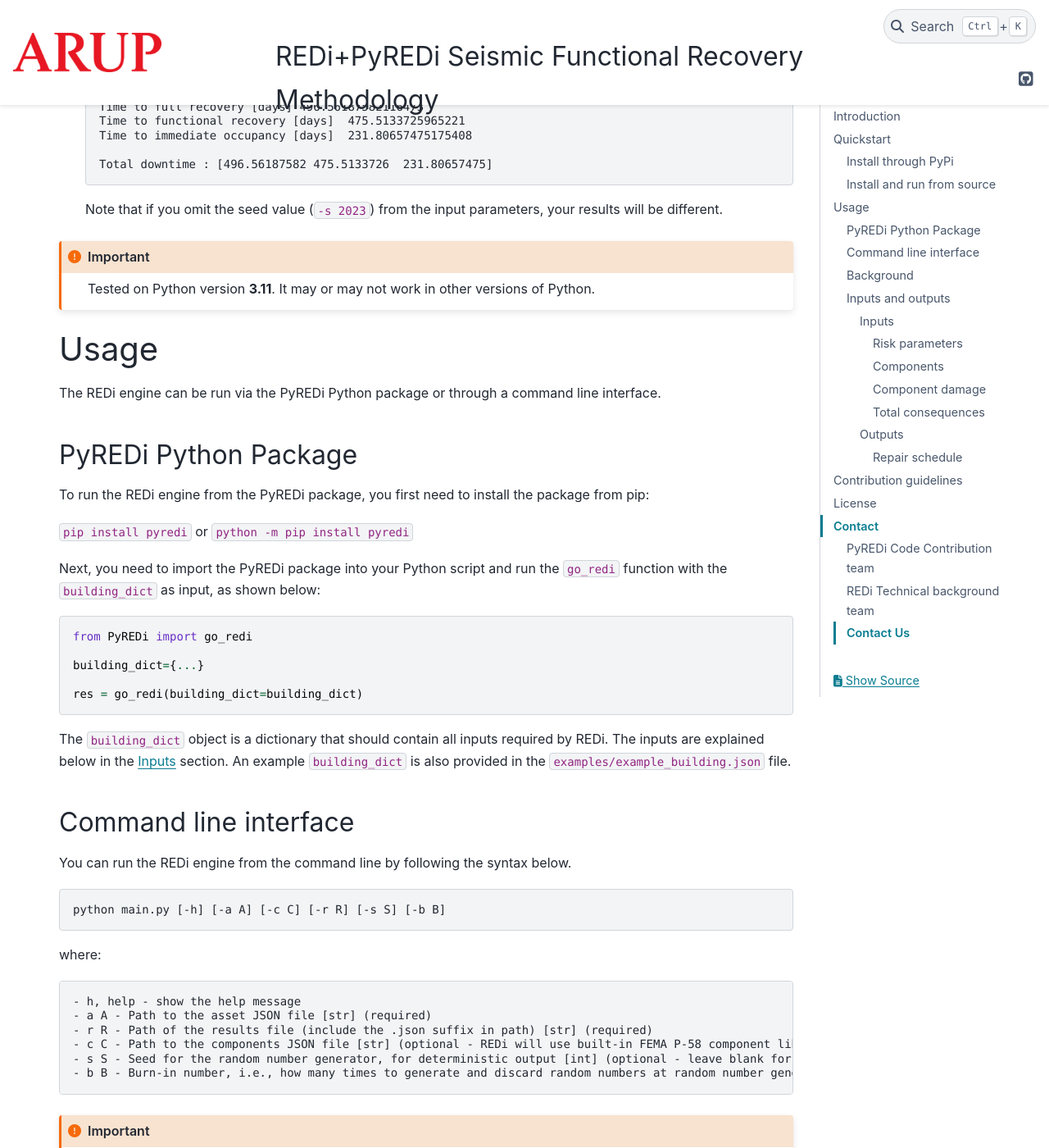
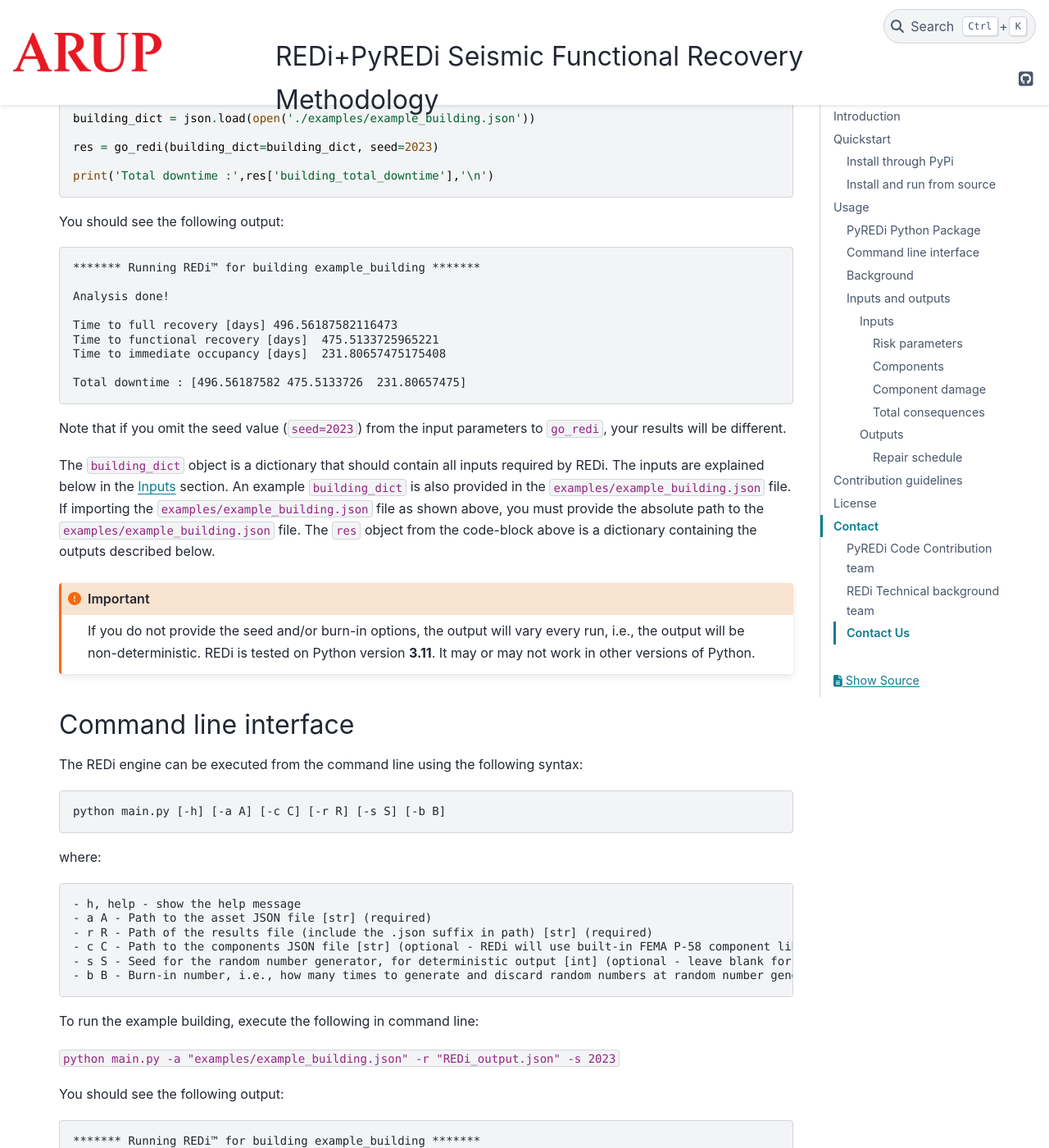
Before and after one commit to sgavrilovicarup/REDi-docs, a Sphinx documentation site: the page built from source/index.rst, in a window 1280 px wide and 1400 px high, scrolled down 1666 px. Shown: the whole window at 82% size. Built offline with Sphinx 7.4.7 and the PyData theme 0.15.4, drawn with Linux system fonts in a browser that asks for light colours; some of the changed text lies outside the part shown.

Commit message:
Update docs

```diff
--- a/source/index.rst
+++ b/source/index.rst
@@ -15,18 +15,7 @@
 
    ``pip install pyredi`` or ``python -m pip install pyredi``
 
-2. Import the PyREDi module into your Python script and run ``go_redi`` with the required inputs
-
-   .. code-block:: python
-
-   	from PyREDi import go_redi
-   	import json
-
-   	building_dict=json.loads('examples/example_building.json')
-
-   	res = go_redi(building_dict=building_dict)
-
-   	print(res)
+You should now be able to use REDi in your Python code, as shown below in the Usage section.
 
 Install and run from source
 ***************************
@@ -43,59 +32,57 @@
 
    ``pip install -r requirements.txt``
 
-4. Run the example building execute the following in command line:
-
-   ``python main.py -a "examples/example_building.json" -r "REDi_output.json" -s 2023``
-
-   You should see the following output:
-
-   .. code-block:: text
-
-   		******* Running REDi™ for building example_building *******
-
-   		Analysis done!
-
-   		Time to full recovery [days] 496.56187582116473
-   		Time to functional recovery [days]  475.5133725965221
-   		Time to immediate occupancy [days]  231.80657475175408
-
-   		Total downtime : [496.56187582 475.5133726  231.80657475]
-
-   Note that if you omit the seed value (``-s 2023``) from the input parameters, your results will be different.
-
-.. important::
-
-   Tested on Python version **3.11**. It may or may not work in other versions of Python.
-
+You should now be able to use REDi in your Python environment, as shown below in the Usage section.
 
 Usage
 =====
 
-The REDi engine can be run via the PyREDi Python package or through a command line interface.
+The REDi engine can be run via the PyREDi Python package or through a command line interface. Both methods require installation as outlined above.
 
 PyREDi Python Package
 *********************
 
-To run the REDi engine from the PyREDi package, you first need to install the package from pip:
-
-``pip install pyredi`` or ``python -m pip install pyredi``
-
-Next, you need to import the PyREDi package into your Python script and run the ``go_redi`` function with the ``building_dict`` as input, as shown below:
+To run the REDi engine from the PyREDi package, you need to import the PyREDi package into your Python script and run the ``go_redi`` function with the ``building_dict`` as input, as shown below:
 
 .. code-block:: python
 
-   from PyREDi import go_redi
+   import json
 
-   building_dict={...}
+   from REDi.go_redi import go_redi
 
-   res = go_redi(building_dict=building_dict)
+   building_dict = json.load(open('./examples/example_building.json'))
 
-The ``building_dict`` object is a dictionary that should contain all inputs required by REDi. The inputs are explained below in the :ref:`inputs-label` section. An example ``building_dict`` is also provided in the ``examples/example_building.json`` file.
+   res = go_redi(building_dict=building_dict, seed=2023)
+
+   print('Total downtime :',res['building_total_downtime'],'\n')
+
+You should see the following output:
+
+.. code-block:: text
+
+		******* Running REDi™ for building example_building *******
+
+		Analysis done!
+
+		Time to full recovery [days] 496.56187582116473
+		Time to functional recovery [days]  475.5133725965221
+		Time to immediate occupancy [days]  231.80657475175408
+
+		Total downtime : [496.56187582 475.5133726  231.80657475]
+
+Note that if you omit the seed value (``seed=2023``) from the input parameters to ``go_redi``, your results will be different.
+
+The ``building_dict`` object is a dictionary that should contain all inputs required by REDi. The inputs are explained below in the :ref:`inputs-label` section. An example ``building_dict`` is also provided in the ``examples/example_building.json`` file. If importing the ``examples/example_building.json`` file as shown above, you must provide the absolute path to the ``examples/example_building.json`` file. The ``res`` object from the code-block above is a dictionary containing the outputs described below.
+
+.. important::
+
+    If you do not provide the seed and/or burn-in options, the output will vary every run, i.e., the output will be non-deterministic.
+    REDi is tested on Python version **3.11**. It may or may not work in other versions of Python.
 
 Command line interface
 **********************
 
-You can run the REDi engine from the command line by following the syntax below.
+The REDi engine can be executed from the command line using the following syntax:
 
 .. code-block:: text
 
@@ -111,6 +98,26 @@
 	- c C - Path to the components JSON file [str] (optional - REDi will use built-in FEMA P-58 component library if blank)
 	- s S - Seed for the random number generator, for deterministic output [int] (optional - leave blank for stochastic output)
 	- b B - Burn-in number, i.e., how many times to generate and discard random numbers at random number generator initialization [int] (optional - mainly for testing purposes)
+
+To run the example building, execute the following in command line:
+
+``python main.py -a "examples/example_building.json" -r "REDi_output.json" -s 2023``
+
+You should see the following output:
+
+.. code-block:: text
+
+		******* Running REDi™ for building example_building *******
+
+		Analysis done!
+
+		Time to full recovery [days] 496.56187582116473
+		Time to functional recovery [days]  475.5133725965221
+		Time to immediate occupancy [days]  231.80657475175408
+
+		Total downtime : [496.56187582 475.5133726  231.80657475]
+
+Note that if you omit the seed value (``-s 2023``) from the input parameters, your results will be different.
 
 .. important::
 
--- a/source/introduction.rst
+++ b/source/introduction.rst
@@ -1,6 +1,6 @@
 Welcome to the REDi (`Resilient Design for the Next Generation of Buildings <https://www.redi.arup.com>`_) seismic engine documentation developed at `ARUP <https://www.arup.com>`_. This documentation provides an overview of the code and features within the `REDi GitHub <https://github.com/arup-group/REDi>`_ repository and PyREDi, the official Python package of REDi.
 
-REDi introduces a comprehensive “resilience-based earthquake design” framework for holistic “beyond-code” design, planning, and assessment. While the building code provides reassurance that loss of life will be minimal, REDi focuses on quantifying the indirect losses due to downtime, or the inability of people to return to their homes or their jobs after a disaster. This empowers researchers and practitioners to incorporate resilience-based earthquake design into their projects, achieving much higher performance of their buildings than if they were to follow basic building code guidelines.
+REDi introduces a comprehensive resilience-based earthquake design framework for holistic “beyond-code” design, planning, and assessment. While the building code provides reassurance that loss of life will be minimal, REDi focuses on quantifying the indirect losses due to downtime, or the inability of people to return to their homes or their jobs after a disaster. This empowers researchers and practitioners to incorporate resilience-based earthquake design into their projects, achieving much higher performance of their buildings than if they were to follow basic building code guidelines.
 
 Specifically, REDi can be employed to quantify the resilience and performance of an earthquake-damaged building by estimating the realistic downtime that considers impeding factors such as inspection delays, financing delays, and long-lead times for repair material procurement. The results from REDi can be employed to assess how design changes impact post-disaster recovery in new construction, and to plan for the recovery of existing buildings to potential future disasters.
 
--- a/source/outputs.rst
+++ b/source/outputs.rst
@@ -18,8 +18,6 @@
 - **max_delay** - the maximum delay in days of all impeding factors.
 - **repair_class** - a dictionary containing the repair class of each component. The key is the **NISTR** component tag and the value is the repair class.
 - **repair_schedule** - a list of size 3 containing dictionaries of the repair schedules for the 3 repair goals, i.e., full recovery, functional recovery, and re-occupancy (explained in further detail below).
-- **repair_sequence** - a list of lists that provides the repair sequence. The highest-level list #TODO
-- **repair_sequence_by_floor** - a list of lists of lists that highlights the repair sequence by floor. The highest-level list has a length equal to the number of stories plus the roof (**nFloor** + 1). The second and third-level lists contain the repair sequences for that floor.
 
 Repair schedule
 ---------------
@@ -28,10 +26,5 @@
 
 Each dictionary contains the following information:
 
-- **allocation** - #TODO
-- **ends** - #TODO
-- **ready** - #TODO
-- **span_by_seq** - #TODO
-- **starts** - #TODO
 - **struct_repairs** - number of days to complete the structural repairs.
 - **total_span** - total span of the repair schedule in days. Note that this value will be the same as the corresponding value in the **building_total_downtime** array.
```
